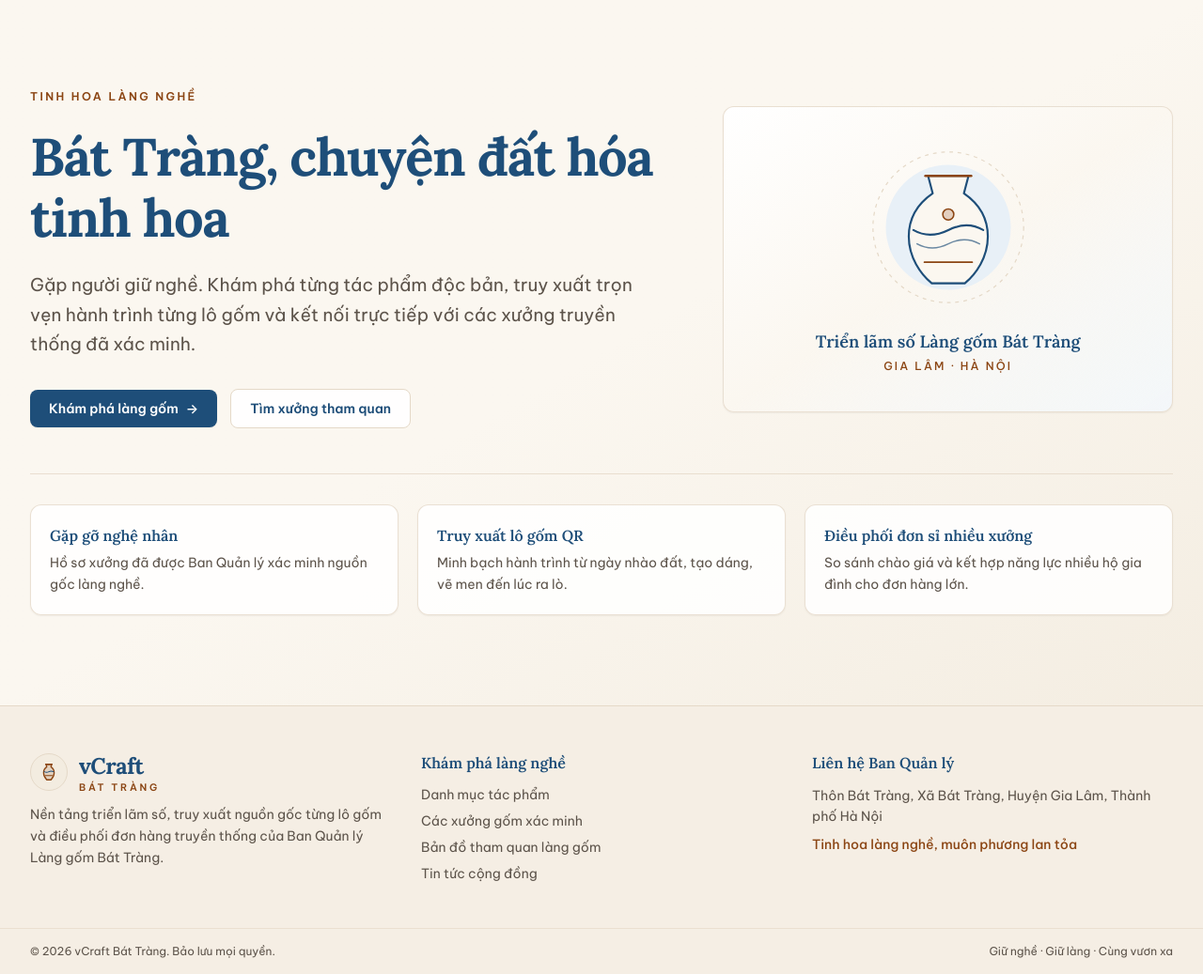
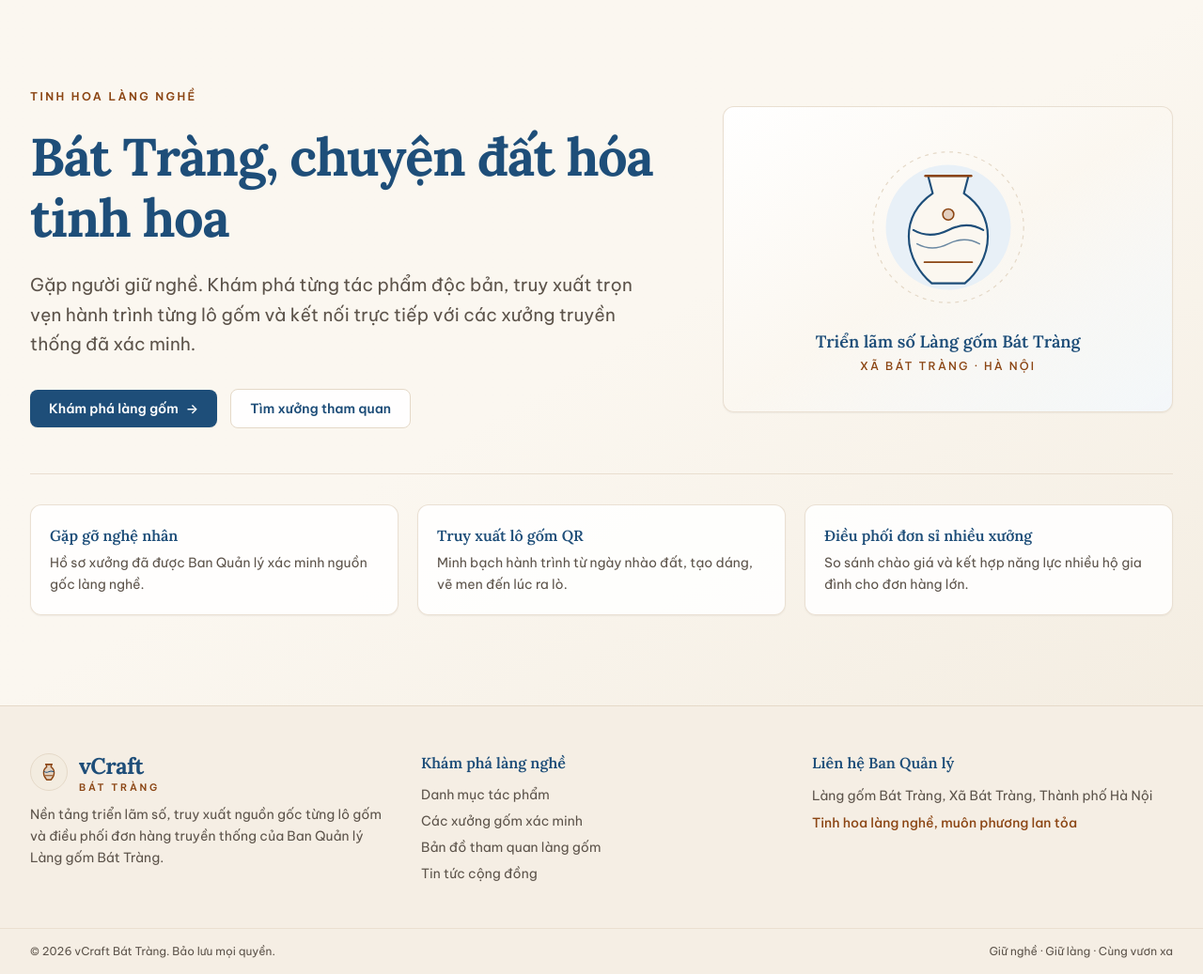
Before and after one commit to brownfox2k6/vCraft-BatTrang, a FastAPI app: page / in a window 1280 px wide. Shown: the part 74-1111 px from the top of the page at 94% size. Run offline with FastAPI, Linux system fonts and the light colour scheme; style sheets or scripts are compiled from the project's sources; parts of the project's set-up code (start-up, migrations or seed data) failed here and were passed over.

Commit message:
Update Bat Trang administrative address in header/footer templates (#2)

```diff
--- a/app/templates/base.html
+++ b/app/templates/base.html
@@ -93,7 +93,7 @@
       <div>
         <h2 class="text-base font-semibold text-cobalt">Liên hệ Ban Quản lý</h2>
         <p class="mt-3 text-sm leading-relaxed text-ink-muted">
-          Thôn Bát Tràng, Xã Bát Tràng, Huyện Gia Lâm, Thành phố Hà Nội
+          Làng gốm Bát Tràng, Xã Bát Tràng, Thành phố Hà Nội
         </p>
         <p class="mt-2 text-sm text-terracotta font-medium">
           Tinh hoa làng nghề, muôn phương lan tỏa
--- a/app/templates/home.html
+++ b/app/templates/home.html
@@ -41,7 +41,7 @@
               Triển lãm số Làng gốm Bát Tràng
             </p>
             <p class="mt-1 text-xs font-medium uppercase tracking-[0.18em] text-terracotta">
-              Gia Lâm · Hà Nội
+              Xã Bát Tràng · Hà Nội
             </p>
           </div>
         </div>
```
